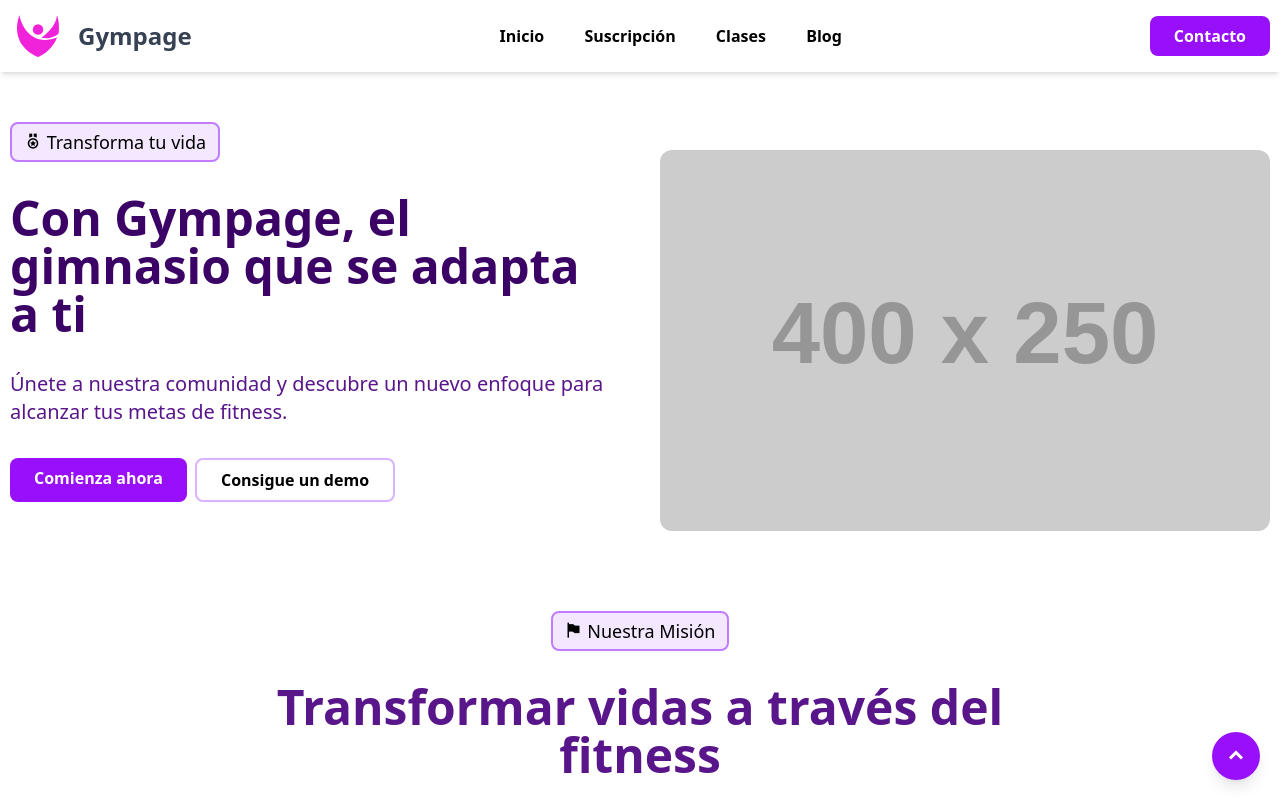
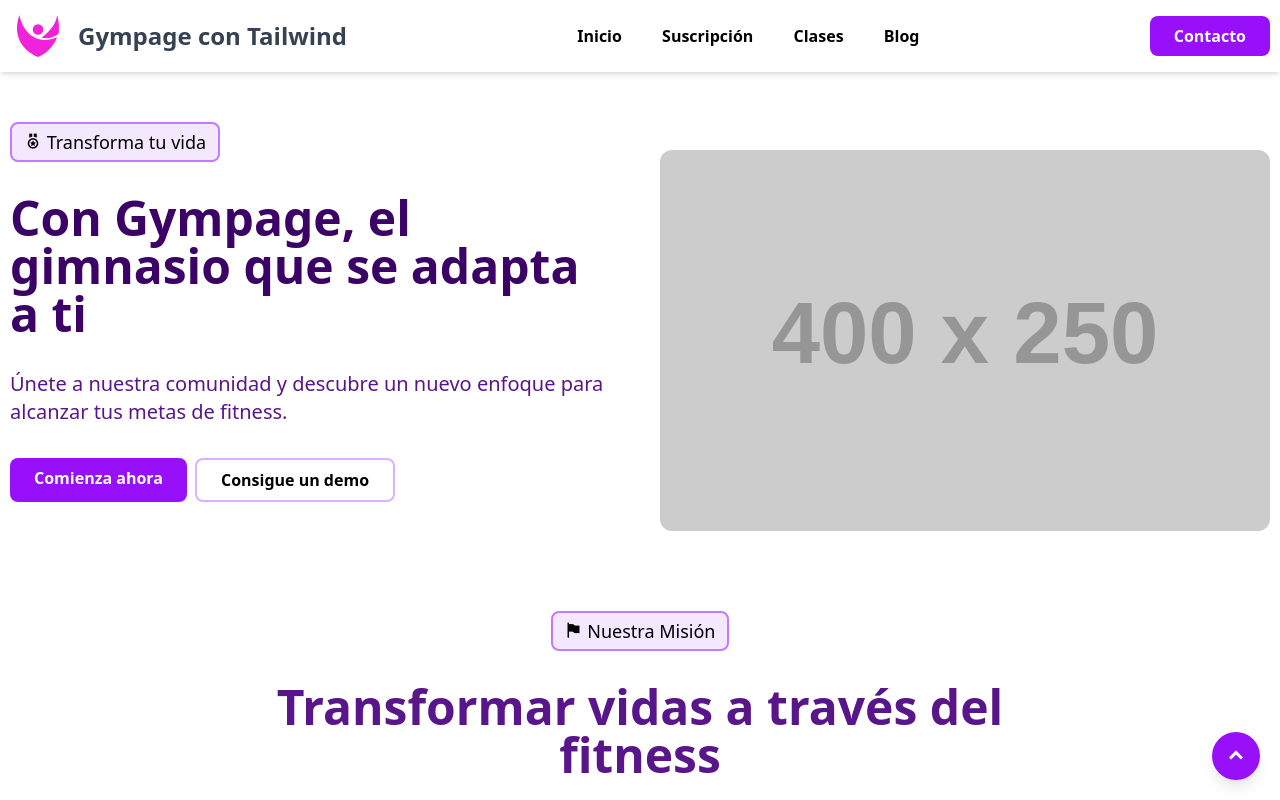
Before and after one commit to villaa999/gympage-tailwind, a website built with Vite: page index.html in a window 1280 px wide. Shown: the top 800 px of the page. Built offline with nearby package versions, Linux system fonts and the light colour scheme; placeholder pictures from the web are drawn by us.

Commit message:
Cambio de titulo

```diff
--- a/index.html
+++ b/index.html
@@ -13,7 +13,7 @@
     <div class="container mx-auto px-2.5 md:flex md: items-center md:justify-between">
      <a class="flex items-center justify-center gap-3">
       <img src="/gympage.svg" alt="Logo de Gympage"  class="w-14"/>
-      <h2 class="text-2xl font-bold text-gray-700">Gympage</h2>
+      <h2 class="text-2xl font-bold text-gray-700">Gympage con Tailwind</h2>
      </a>
      <nav class="my-4 justify-center gap-2 md:my-0">
        <a href="" class="rounded-lg border-2 border-transparent px-4 py-2 font-semibold transition-all duration-200 hover:border-purple-300 hover:bg-purple-100">Inicio</a>
```
